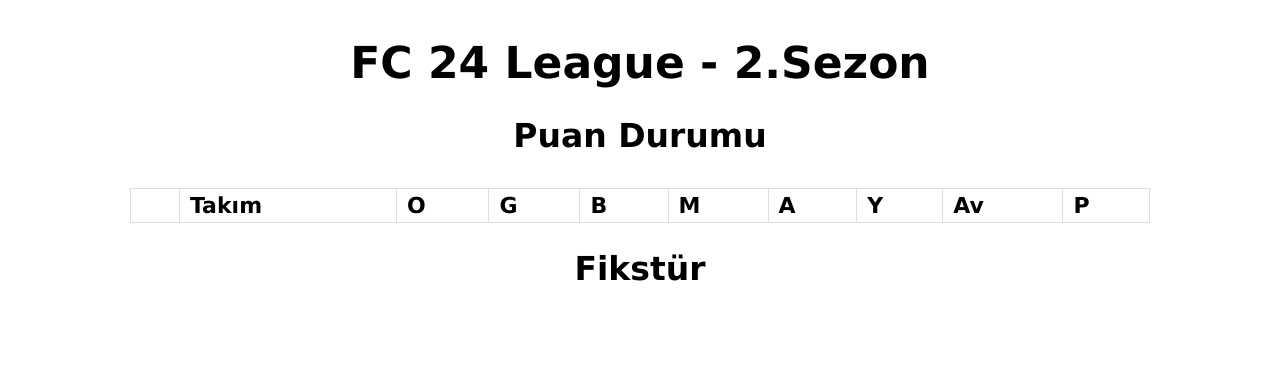
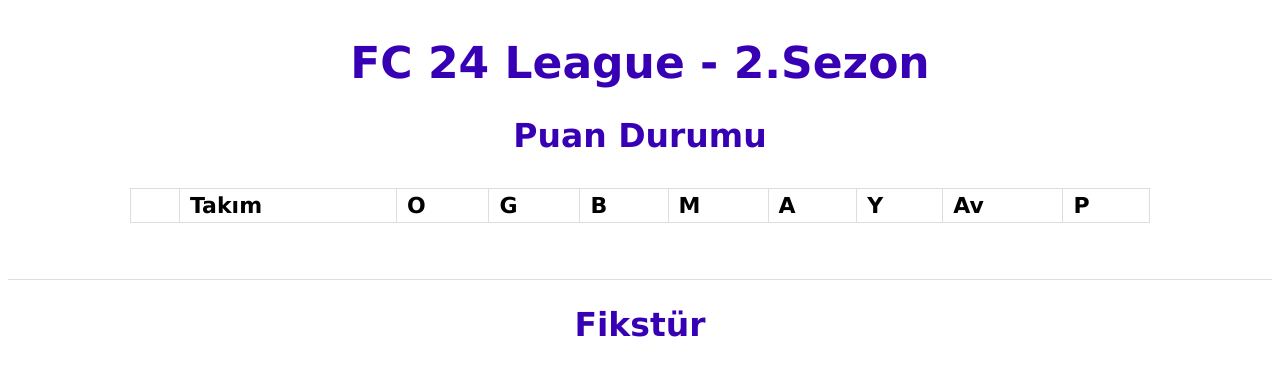
Before and after one commit to cebirci/fc24, a plain HTML site: page index.html in a window 1280 px wide. Drawn offline with nearby package versions, Linux system fonts and the light colour scheme; no server answers.

Commit message:
cosmetic - title colors

```diff
--- a/index.html
+++ b/index.html
@@ -41,7 +41,8 @@
                 </div>
             </div>
             <div class="fixtureCol">
-                <h2 style="margin-top: 20px; margin-bottom: 0px;">Fikstür</h2>
+                <h2 style="border-top: 1px solid #DDD;margin-top: 50px;margin-bottom: 0px;padding-top: 25px;">Fikstür
+                </h2>
                 <div class="fixtureContainer">
 
                 </div>
@@ -349,6 +350,11 @@
             text-align: center;
         }
 
+        h1,
+        h2 {
+            color: #3800b4;
+        }
+
         .leagueTableContainer {
             display: flex;
             justify-content: center;
```
